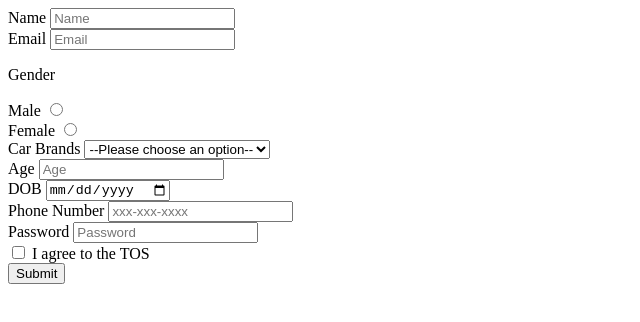
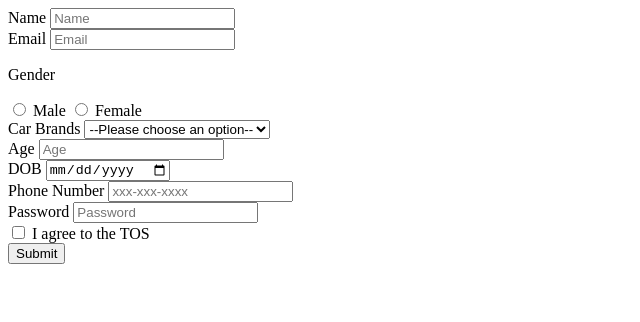
Before and after one commit to acciojob/signup-form-car-iamvasu18, a website: page main.html in a window 1280 px wide. Shown: the whole page, without its empty margins (0-640 px from the left). Drawn offline with Linux system fonts and the light colour scheme.

Commit message:
created a submission

```diff
--- a/main.html
+++ b/main.html
@@ -16,11 +16,11 @@
 		<input id="email" type="email" placeholder="Email" required>
 		<br>
 		<p>Gender</p>
+		<input type="radio" id="gender_m" name="gender" value="male" required>
 		<label for="gender_m">Male</label>
-		<input id="gender_m" type="radio" required>
-		<br>
+
+		<input type="radio" id="gender_f" name="gender" value="female" required>
 		<label for="gender_f">Female</label>
-		<input id="gender_f" type="radio" required>
 		<br>
 		<label for="cars">Car Brands</label>
 		<select id="cars" required>
```
